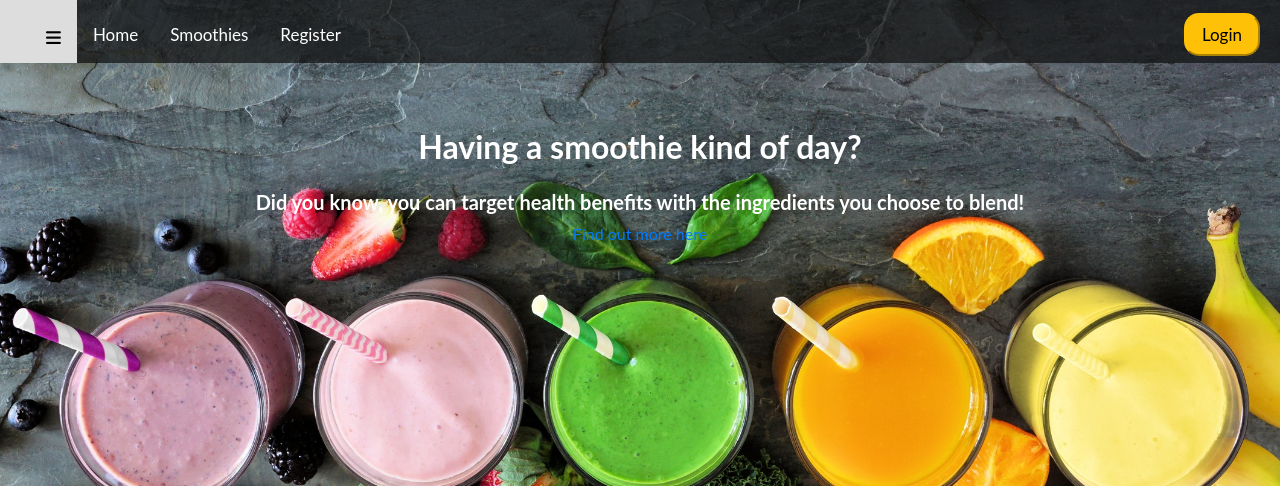
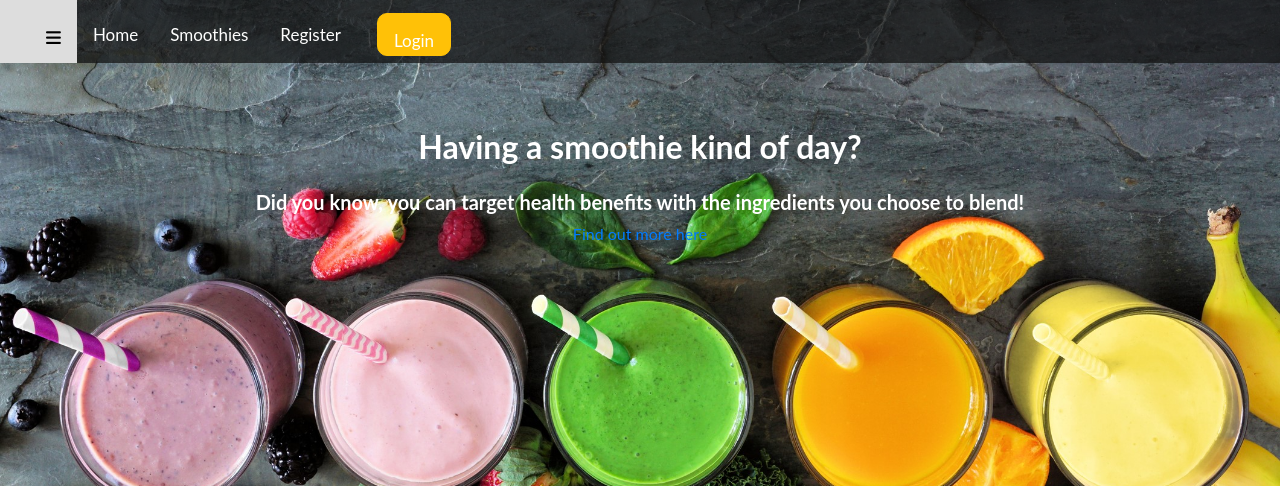
Before and after one commit to fudge88/MS3project, a Flask app: page / in a window 1280 px wide. Shown: the top 490 px of the page. Run offline with Flask 2, Linux system fonts and the light colour scheme; grey boxes marked "Sample" are stand-in pictures; a database or web service that is not in the repository returns one stand-in record (values such as "Sample title"); some libraries are stand-ins or nearby versions.

Commit message:
for loop added around delete function to allow it to work

```diff
--- a/static/main.css
+++ b/static/main.css
@@ -143,7 +143,7 @@ header.masthead{
 }
 
 
-.navBar-btn a{
+a .navBar-btn{
     color: black;
     padding-top: 7px;
 }
--- a/templates/base.html
+++ b/templates/base.html
@@ -26,7 +26,7 @@
     <li><a href="{{url_for('get_drinks')}}">Smoothies</a></li>
     <li><a href="{{url_for('register')}}">Register</a></li>
     </ul>
-    <button class="navBar-btn btn-warning"><a href="{{url_for('login')}}">Login</a></button>
+    <a href="{{url_for('login')}}" class=" btn navBar-btn btn-warning">Login</a>
     </nav>
     <div id="side-menuBar" class="side-navBar">
       <a href="#" class="btn-close" onclick="closeSlideMenu()">&times;</a>
--- a/templates/drinks.html
+++ b/templates/drinks.html
@@ -116,11 +116,14 @@
       <div class="modal-body">
         Are you sure? Once its gone, its gone.
       </div>
+      {% for drink in drinks %}
       <div class="modal-footer">
         <button type="button" class="btn btn-secondary" data-dismiss="modal">Cancel</button>
-        <a href="{{ url_for('delete_drink', drink_id=drinks._id) }}" type="button" class="btn btn-danger">Delete</a>
+        <a href="{{ url_for('delete_drink', drink_id=drink._id) }}" type="button" class="btn btn-danger">Delete</a>
       </div>
+      {% endfor %}
     </div>
   </div>
 </div>
+
 {% endblock %}
```
